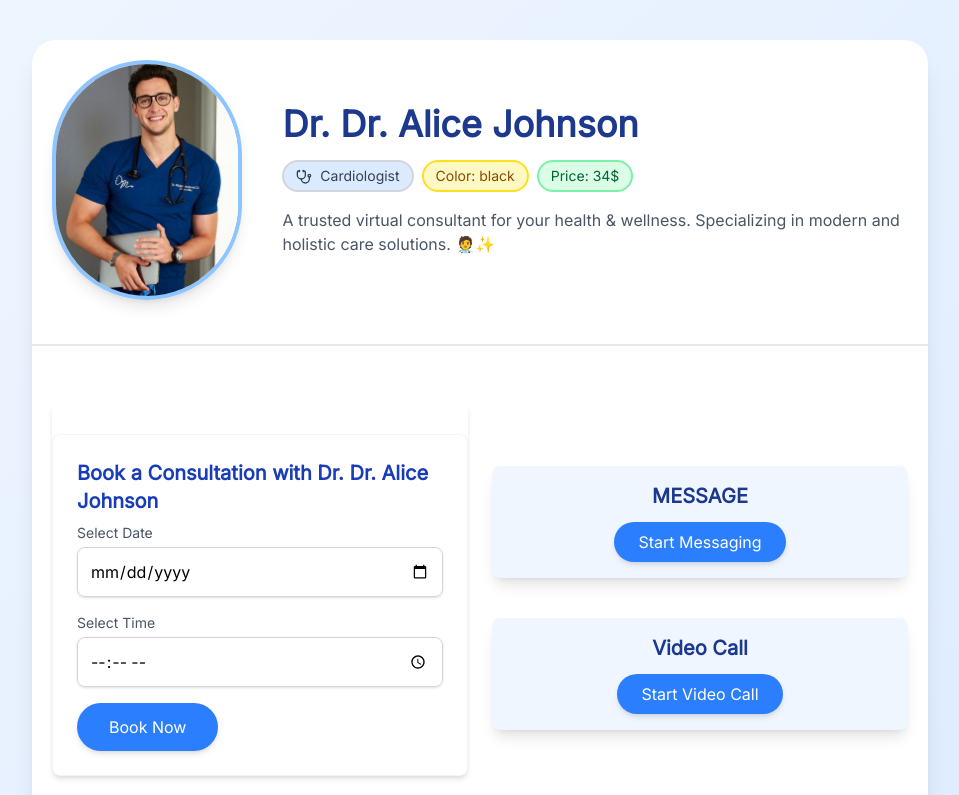
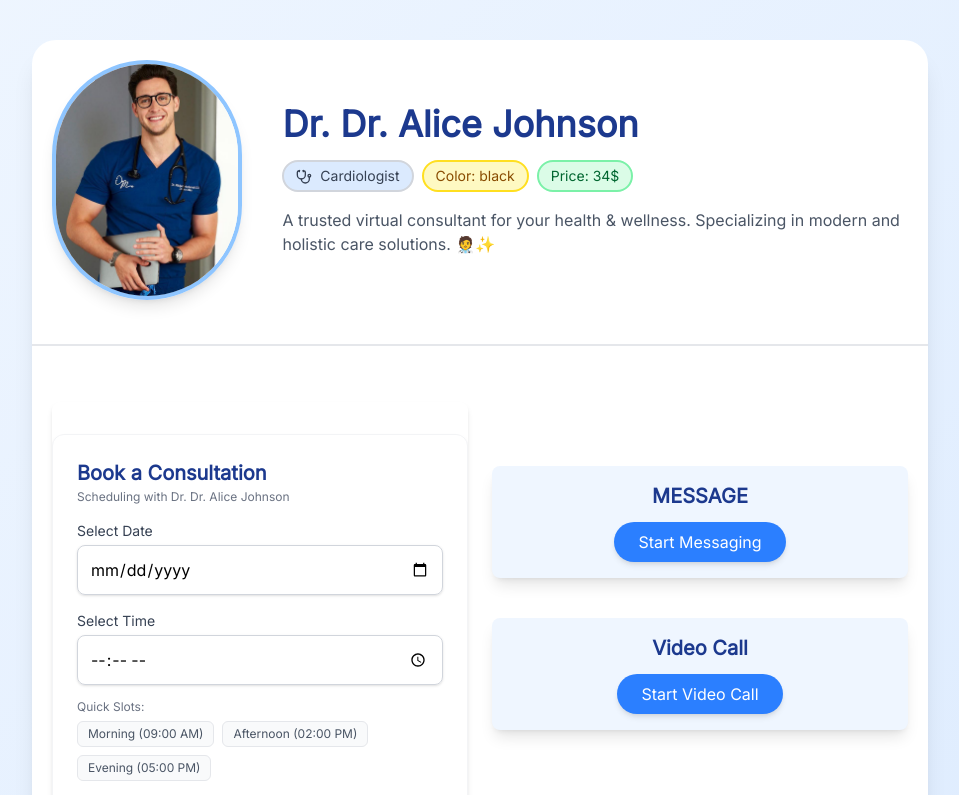
Before and after one commit to MikeWeDev/virtualHealthConsultancy, a Next.js app: page /doctor/1 in a window 1280 px wide. Shown: the top 795 px of the page, without its empty margins (160-1119 px from the left). Built offline with nearby package versions, Linux system fonts and the light colour scheme; no server answers.

Commit message:
dded a quick slot selection feature

```diff
--- a/components/booking/boking.tsx
+++ b/components/booking/boking.tsx
@@ -16,6 +16,12 @@ type Booking = {
   appointmentTime: string;
   createdAt: string;
 };
+
+const QUICK_TIME_SLOTS = [
+  { label: 'Morning (09:00 AM)', time: '09:00' },
+  { label: 'Afternoon (02:00 PM)', time: '14:00' },
+  { label: 'Evening (05:00 PM)', time: '17:00' },
+];
 
 function useCountdown(targetIsoDate: string | null) {
   const [secondsLeft, setSecondsLeft] = useState<number | null>(null);
@@ -117,15 +123,28 @@ const BookingSection = ({ doctor }: { doctor: Doctor }) => {
       .padStart(2, '0')}`;
   }, []);
 
+  const formattedAppointmentDate = useMemo(() => {
+    if (!currentDoctorBooking) return '';
+    return new Date(currentDoctorBooking.appointmentTime).toLocaleString(undefined, {
+      dateStyle: 'medium',
+      timeStyle: 'short',
+    });
+  }, [currentDoctorBooking]);
+
   return (
-    <div className="bg-white rounded-lg shadow-md overflow-hidden mt-8 border border-gray-100">
-      <div className="p-6 space-y-3">
-        <h2 className="text-xl font-semibold text-blue-800 mb-2">Book a Consultation with Dr. {doctor.Name}</h2>
+    <div className="bg-white rounded-xl shadow-md overflow-hidden mt-8 border border-gray-100">
+      <div className="p-6 space-y-4">
+        <div>
+          <h2 className="text-xl font-bold text-blue-900">Book a Consultation</h2>
+          <p className="text-xs text-gray-500 mt-0.5">Scheduling with Dr. {doctor.Name}</p>
+        </div>
 
         {feedback && (
           <div
             className={`p-3 rounded-lg text-sm font-medium ${
-              feedback.type === 'error' ? 'bg-red-50 text-red-700 border border-red-200' : 'bg-green-50 text-green-700 border border-green-200'
+              feedback.type === 'error'
+                ? 'bg-red-50 text-red-700 border border-red-200'
+                : 'bg-green-50 text-green-700 border border-green-200'
             }`}
           >
             {feedback.message}
@@ -134,7 +153,7 @@ const BookingSection = ({ doctor }: { doctor: Doctor }) => {
 
         <form className="space-y-4" onSubmit={handleSubmit}>
           <div>
-            <label htmlFor="date" className="block text-gray-600 mb-1 font-medium text-sm">
+            <label htmlFor="date" className="block text-gray-700 mb-1 font-medium text-sm">
               Select Date
             </label>
             <input
@@ -143,14 +162,14 @@ const BookingSection = ({ doctor }: { doctor: Doctor }) => {
               min={minDate}
               required
               aria-label="Select Date"
-              className="w-full p-3 border border-gray-300 rounded-lg shadow-sm text-black focus:ring-2 focus:ring-blue-500 outline-none"
+              className="w-full p-3 border border-gray-300 rounded-lg shadow-sm text-black focus:ring-2 focus:ring-blue-500 focus:border-blue-500 outline-none transition"
               value={date}
               onChange={(e) => setDate(e.target.value)}
             />
           </div>
 
           <div>
-            <label htmlFor="time" className="block text-gray-600 mb-1 font-medium text-sm">
+            <label htmlFor="time" className="block text-gray-700 mb-1 font-medium text-sm">
               Select Time
             </label>
             <input
@@ -158,28 +177,62 @@ const BookingSection = ({ doctor }: { doctor: Doctor }) => {
               id="time"
               required
               aria-label="Select Time"
-              className="w-full p-3 border border-gray-300 rounded-lg shadow-sm text-black focus:ring-2 focus:ring-blue-500 outline-none"
+              className="w-full p-3 border border-gray-300 rounded-lg shadow-sm text-black focus:ring-2 focus:ring-blue-500 focus:border-blue-500 outline-none transition"
               value={time}
               onChange={(e) => setTime(e.target.value)}
             />
+
+            <div className="mt-2">
+              <span className="text-xs text-gray-500 font-medium">Quick Slots:</span>
+              <div className="flex flex-wrap gap-2 mt-1">
+                {QUICK_TIME_SLOTS.map((slot) => (
+                  <button
+                    key={slot.time}
+                    type="button"
+                    onClick={() => setTime(slot.time)}
+                    className={`text-xs px-2.5 py-1 rounded-md border transition ${
+                      time === slot.time
+                        ? 'bg-blue-600 text-white border-blue-600 font-medium'
+                        : 'bg-gray-50 text-gray-600 border-gray-200 hover:bg-gray-100'
+                    }`}
+                  >
+                    {slot.label}
+                  </button>
+                ))}
+              </div>
+            </div>
           </div>
 
           <button
             type="submit"
             disabled={isSubmitting}
-            className="w-full sm:w-auto bg-blue-500 text-white px-8 py-3 rounded-full shadow-md hover:bg-blue-700 disabled:opacity-50 transition duration-300 font-medium"
+            className="w-full sm:w-auto bg-blue-600 text-white px-8 py-3 rounded-full shadow-md hover:bg-blue-700 disabled:opacity-50 transition duration-300 font-medium text-sm"
           >
             {isSubmitting ? 'Booking...' : 'Book Now'}
           </button>
         </form>
 
         {currentDoctorBooking && localCountdown !== null && (
-          <div className="mt-4 text-center font-semibold text-lg text-blue-800 bg-blue-50 p-3 rounded-lg">
-            {localCountdown > 0 ? (
-              <>Time left: {formatTime(localCountdown)}</>
-            ) : (
-              <span className="text-green-600">✅ Call the doctor now</span>
-            )}
+          <div className="mt-6 border-t border-gray-100 pt-4">
+            <div className="bg-blue-50 border border-blue-100 rounded-xl p-4 text-center">
+              <span className="text-xs uppercase tracking-wider text-blue-600 font-bold block mb-1">
+                Upcoming Appointment
+              </span>
+              <p className="text-xs text-gray-600 mb-2">{formattedAppointmentDate}</p>
+
+              <div className="font-semibold text-lg text-blue-900">
+                {localCountdown > 0 ? (
+                  <div className="flex items-center justify-center gap-1.5">
+                    <span>⏱️ Time left:</span>
+                    <span className="font-mono text-blue-700">{formatTime(localCountdown)}</span>
+                  </div>
+                ) : (
+                  <span className="text-green-600 flex items-center justify-center gap-1">
+                    ✅ Call doctor now
+                  </span>
+                )}
+              </div>
+            </div>
           </div>
         )}
       </div>
```
